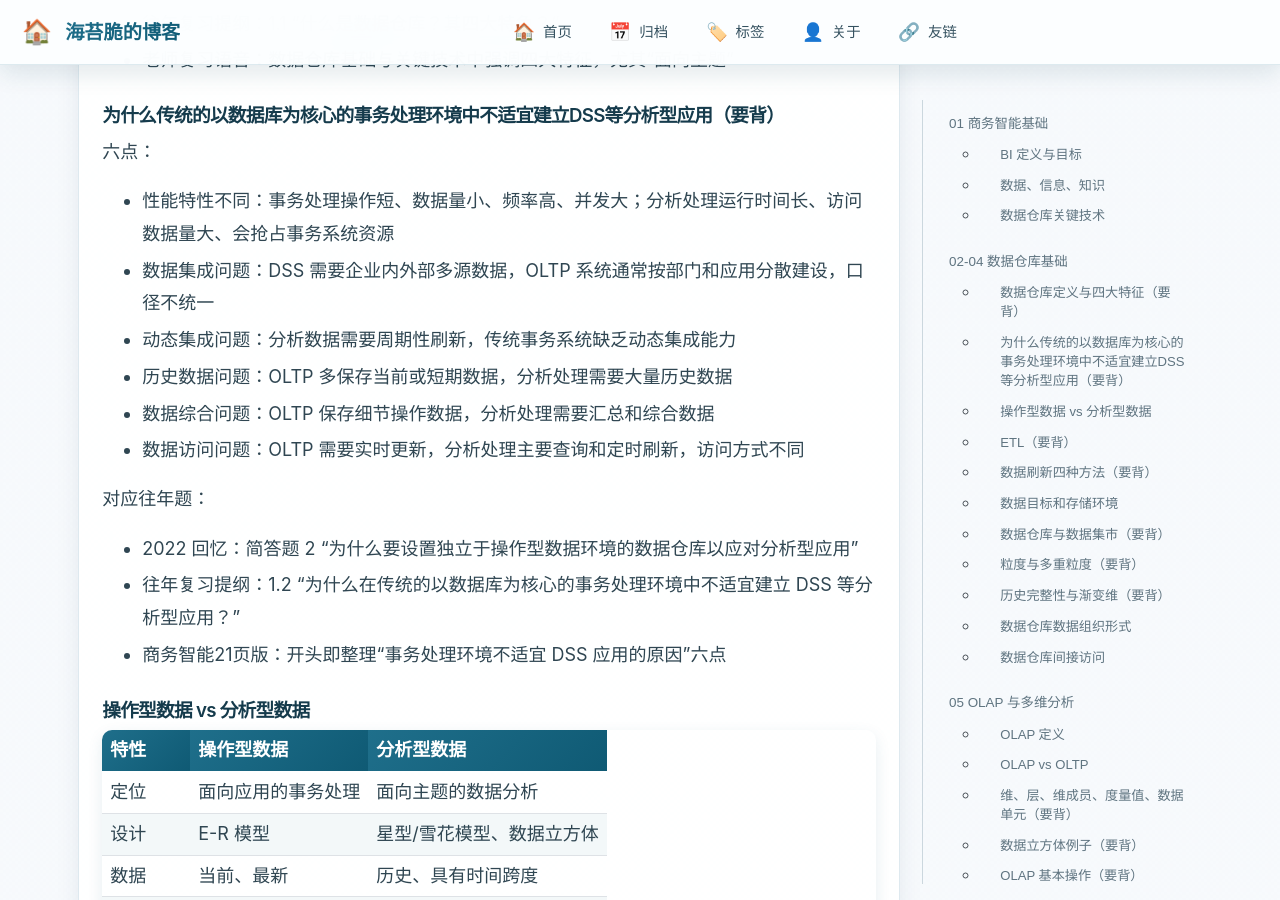
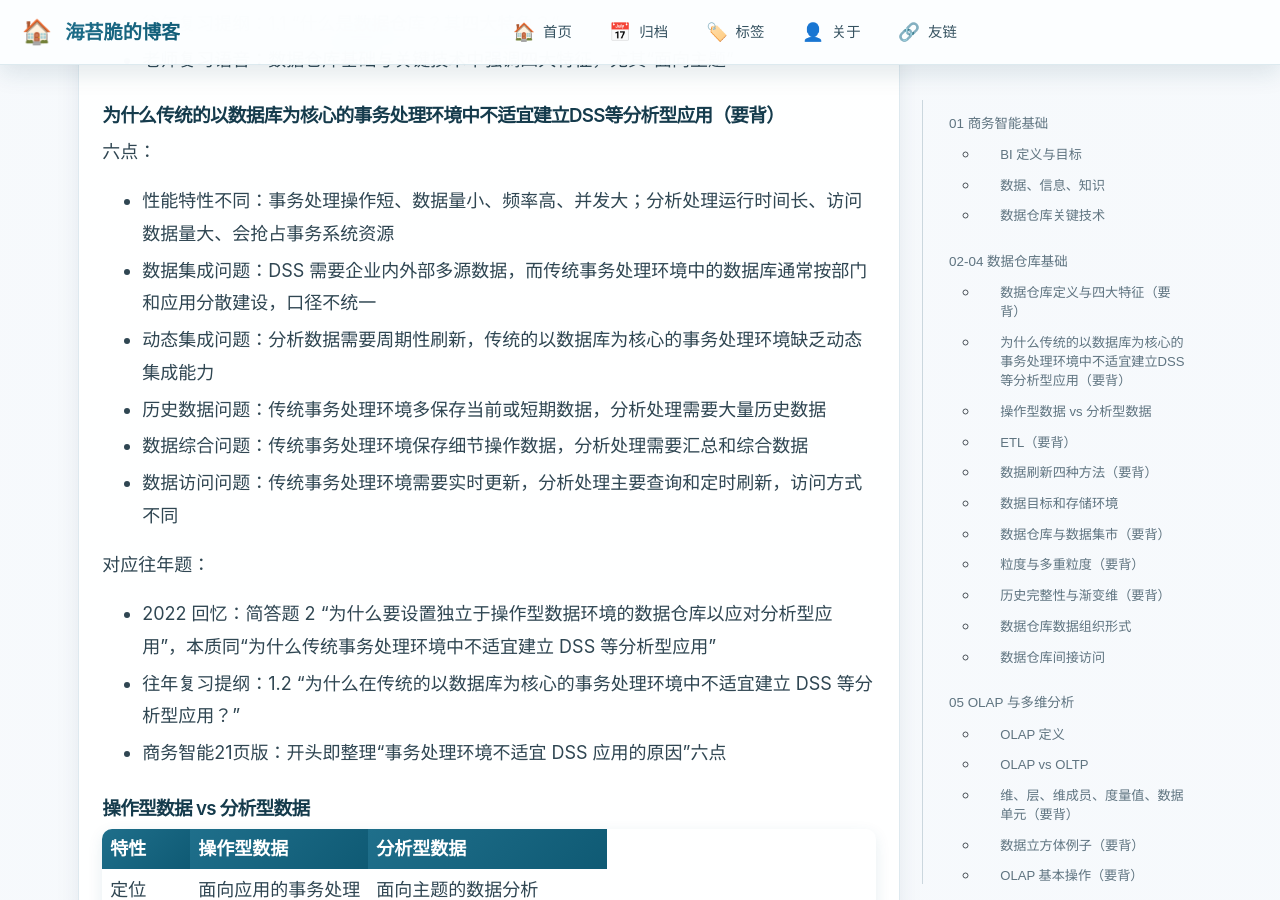
Before and after one commit to Huatiancen/Huatiancen.github.io, a Jekyll site: the page built from _posts/courses/商务智能/2026-06-25-商务智能速成.md, in a window 1280 px wide and 900 px high, scrolled down 2314 px. Built offline with Jekyll 4.4.1, drawn with Linux system fonts in a browser that asks for light colours; nearby versions of some CDN libraries; some of the changed text lies outside the part shown.

Commit message:
Update business intelligence quick review note

````diff
--- a/_posts/courses/商务智能/2026-06-25-商务智能速成.md
+++ b/_posts/courses/商务智能/2026-06-25-商务智能速成.md
@@ -84,15 +84,15 @@ toc: true
 六点：
 
 - 性能特性不同：事务处理操作短、数据量小、频率高、并发大；分析处理运行时间长、访问数据量大、会抢占事务系统资源
-- 数据集成问题：DSS 需要企业内外部多源数据，OLTP 系统通常按部门和应用分散建设，口径不统一
-- 动态集成问题：分析数据需要周期性刷新，传统事务系统缺乏动态集成能力
-- 历史数据问题：OLTP 多保存当前或短期数据，分析处理需要大量历史数据
-- 数据综合问题：OLTP 保存细节操作数据，分析处理需要汇总和综合数据
-- 数据访问问题：OLTP 需要实时更新，分析处理主要查询和定时刷新，访问方式不同
+- 数据集成问题：DSS 需要企业内外部多源数据，而传统事务处理环境中的数据库通常按部门和应用分散建设，口径不统一
+- 动态集成问题：分析数据需要周期性刷新，传统的以数据库为核心的事务处理环境缺乏动态集成能力
+- 历史数据问题：传统事务处理环境多保存当前或短期数据，分析处理需要大量历史数据
+- 数据综合问题：传统事务处理环境保存细节操作数据，分析处理需要汇总和综合数据
+- 数据访问问题：传统事务处理环境需要实时更新，分析处理主要查询和定时刷新，访问方式不同
 
 对应往年题：
 
-- 2022 回忆：简答题 2 “为什么要设置独立于操作型数据环境的数据仓库以应对分析型应用”
+- 2022 回忆：简答题 2 “为什么要设置独立于操作型数据环境的数据仓库以应对分析型应用”，本质同“为什么传统事务处理环境中不适宜建立 DSS 等分析型应用”
 - 往年复习提纲：1.2 “为什么在传统的以数据库为核心的事务处理环境中不适宜建立 DSS 等分析型应用？”
 - 商务智能21页版：开头即整理“事务处理环境不适宜 DSS 应用的原因”六点
 
@@ -918,7 +918,7 @@ Apriori 基本思想：
 
 ```text
 数据仓库是面向主题的、集成的、非易失的、时变的数据集合，用于支持经营管理决策。
-OLTP 不适合直接做 DSS，因为性能特性、数据集成、动态集成、历史数据、数据综合和访问方式都不同。
+传统的以数据库为核心的事务处理环境不适合直接建立 DSS 等分析型应用，因为性能特性、数据集成、动态集成、历史数据、数据综合和访问方式都不同。
 ETL 是抽取、转换、装载，负责把多源异构数据清洗、转换、集成后装入仓库。
 刷新方法有时间戳、DELTA 文件、映像文件、日志文件。
 ```
````
